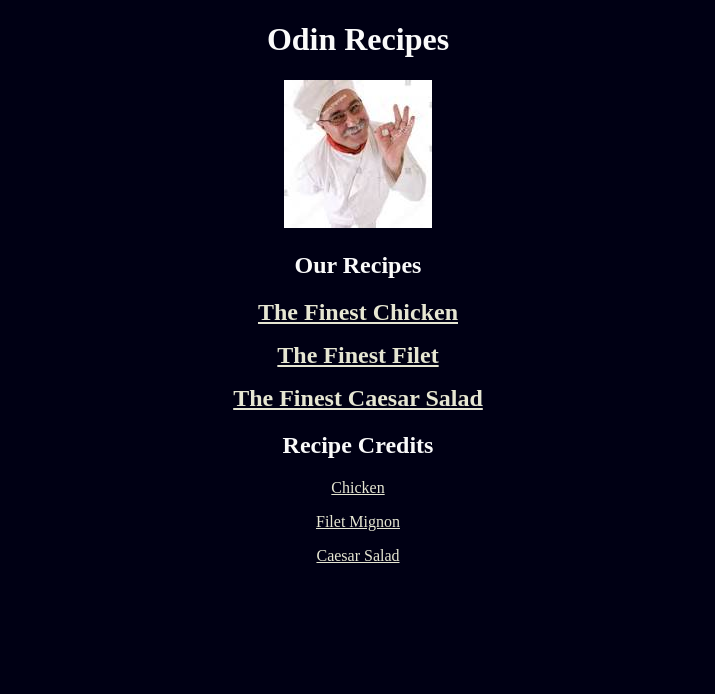
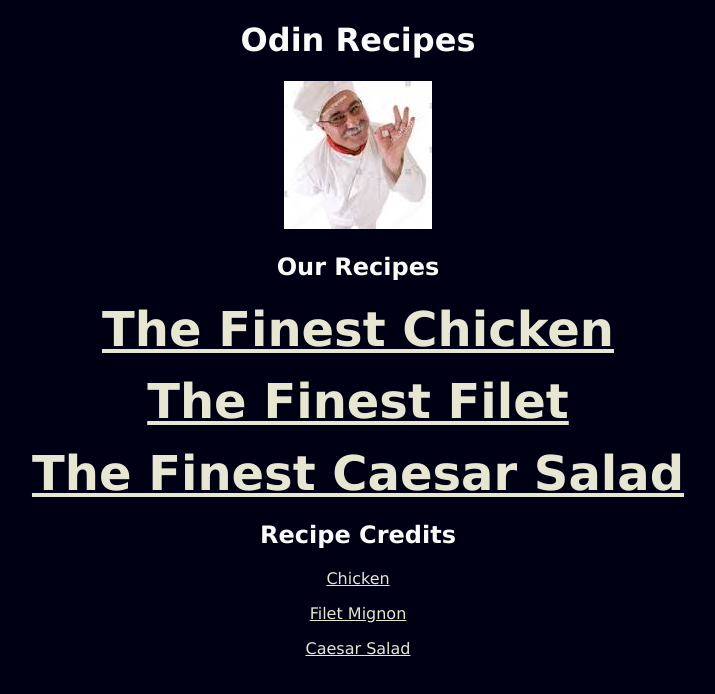
Before and after one commit to corncutting/odin-recipes, a plain HTML site: page index.html in a window 1280 px wide. Shown: the whole page, without its empty margins (282-997 px from the left). Drawn offline with Linux system fonts and the light colour scheme.

Commit message:
Change font

```diff
--- a/style.css
+++ b/style.css
@@ -1,7 +1,7 @@
 * {
     text-align: center;
+    font-family: Verdana, "Geneva", Tahoma, sans-serif;
 }
-
 
 body {
     background-color: rgb(0,0,20);
@@ -16,6 +16,6 @@ body {
     color: rgb(230, 230, 210)
 }
 .recipe {
-    font-size: 24px;
+    font-size: 48px;
     font-weight: 900;
 }
```
